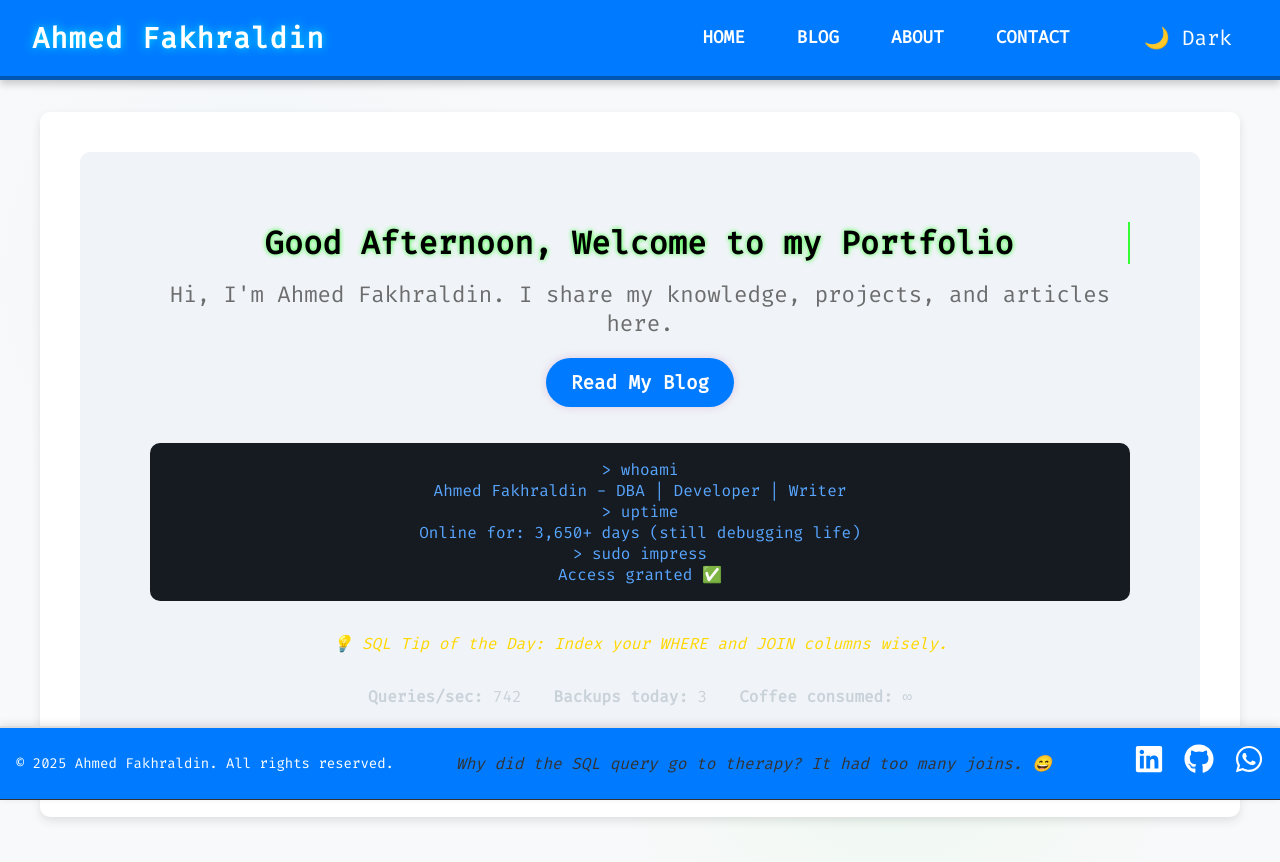
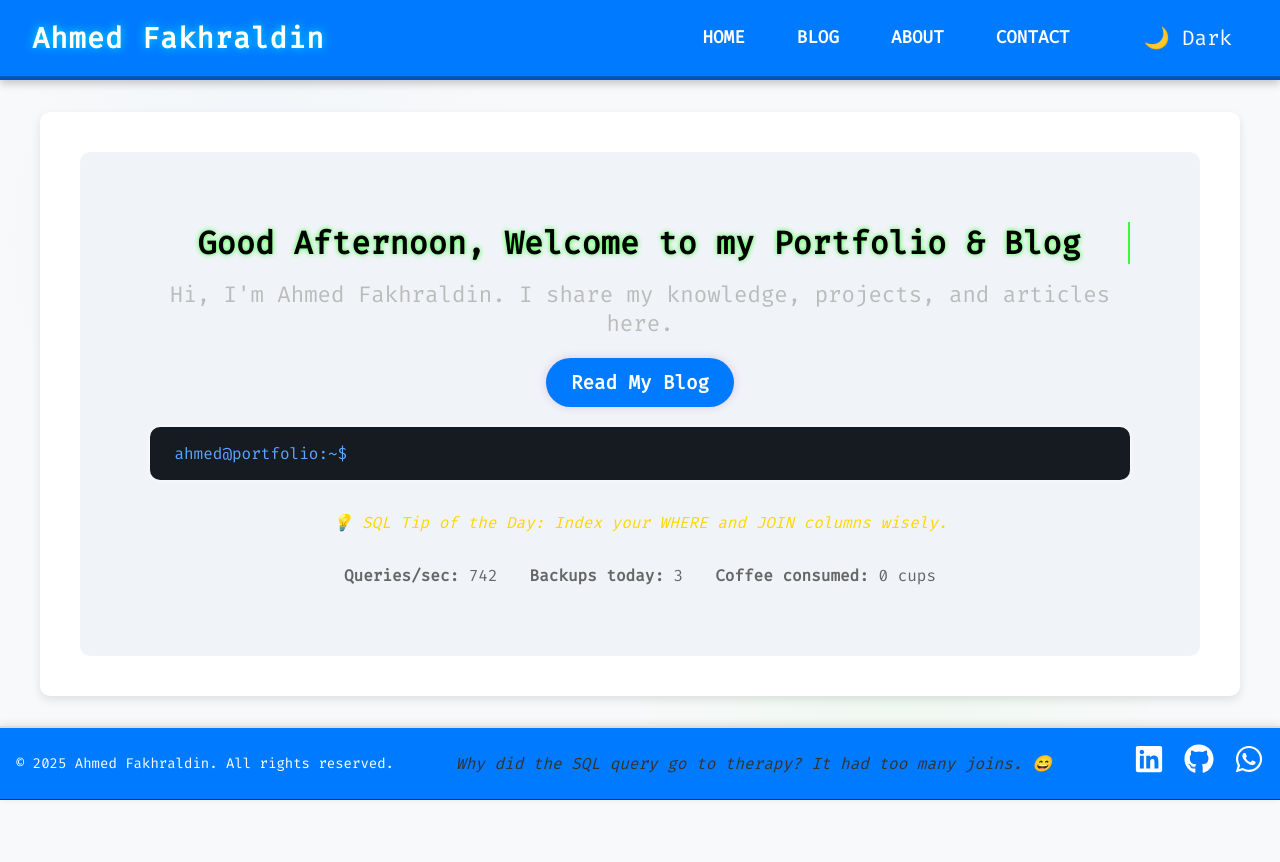
Before and after one commit to AhmedFakhr/my-portfolio-blog, a Next.js app in the folder my-potofolio-blog/: page /home in a window 1280 px wide. Shown: the top 862 px of the page. After the commit the page ends 800 px from the top, so only its background shows below. Built offline with nearby package versions, Linux system fonts and the light colour scheme.

Commit message:
Update terminal, dashboard, and tips part

```diff
--- a/my-potofolio-blog/src/app/globals.css
+++ b/my-potofolio-blog/src/app/globals.css
@@ -65,7 +65,7 @@
 @import url('https://fonts.googleapis.com/css2?family=Fira+Code&display=swap');
 
 :root {
- --bg-color: #121212; /* Dark background */
+    --bg-color: #121212; /* Dark background */
     --text-color: #d1d5db; /* Light text */
     --accent-color: #00e5ff; /* Neon blue for tech accents */
     --terminal-green: #33ff33; /* Bright green for terminal-like feel */
@@ -84,7 +84,7 @@ html.dark {
     background-color: var(--bg-color);
     color: var(--text-color);
     font-family: 'Fira Code', monospace;
-    font-size:16px;
+    font-size: 16px;
     cursor: url('https://cur.cursors-4u.net/cursors/cur-13/cur1140.cur'), auto;
 }
 
@@ -251,9 +251,10 @@ body {
     .dark-mode .footer-links a:hover {
         color: #0077b5; /* LinkedIn blue hover color in dark mode */
     }
-    .footer-links a:hover {
-        color: #0056b3; /* LinkedIn blue hover color in dark mode */
-    }
+
+.footer-links a:hover {
+    color: #0056b3; /* LinkedIn blue hover color in dark mode */
+}
 
 /* Optional: Add specific hover colors for each icon */
 .footer-links a:nth-child(1):hover {
@@ -296,6 +297,7 @@ body {
     text-shadow: 0 0 5px var(--terminal-green);
     border-right: 2px solid var(--terminal-green);
 }
+
 @keyframes blinkCursor {
     0% {
         border-right: 2px solid var(--terminal-green);
@@ -311,11 +313,9 @@ body {
 }
 
 .landing-intro-text {
-    font-size: 1.2rem;
-    color: var(--text-color);
-    margin-bottom: 2rem;
-    opacity: 0.85;
-}
+    font-size: 1.4rem;
+    color: #bbb;
+    margin-bottom: 2rem;}
 
 .landing-cta-button {
     background-color: var(--sql-purple);
@@ -365,7 +365,7 @@ body {
         font-size: 1.1rem;
         text-transform: uppercase;
         position: relative;
-        padding :10px;
+        padding: 10px;
     }
 
         .nav-links a::after {
@@ -425,11 +425,6 @@ body {
     font-weight: 900;
     margin-bottom: 1rem;
     color: #fff;
-}
-.landing-intro-text {
-    font-size: 1.4rem;
-    margin-bottom: 2rem;
-    color: #555;
 }
 
 .landing-cta-button {
@@ -529,6 +524,7 @@ body {
     color: #333;
     margin-bottom: 10px;
 }
+
 .about-text p {
     font-size: 1.1rem;
     color: #555;
@@ -814,6 +810,7 @@ body.dark-mode .blog-link {
 body.dark-mode .header {
     background-color: #333;
 }
+
 body.dark-mode .contact-container {
     background-color: #333;
     color: #f1f1f1;
@@ -1006,3 +1003,90 @@ body.dark-mode .contact-form button {
     color: #ff4d4d;
     font-weight: bold;
 }
+
+.terminal-box {
+    background: #161b22;
+    color: #58a6ff;
+    font-family: 'Fira Code', monospace;
+    padding: 1rem;
+    border-radius: 10px;
+    margin-top: 2rem;
+    box-shadow: 0 0 4px #fff;
+    max-height: 400px;
+    overflow-y: auto;
+}
+.terminal-line {
+    white-space: pre-wrap;
+    margin: 0.1rem 0;
+}
+
+    .terminal-box p {
+        margin: 0.2rem 0;
+    }
+.terminal-prompt {
+    margin-right: 0.5rem;
+    color: #8b949e;
+}
+
+.terminal-input {
+    background: transparent;
+    border: none;
+    color: #58a6ff;
+    font-family: inherit;
+    outline: none;
+    width: 80%;
+    font-size: 1rem;
+}
+
+.sql-tip-box {
+    margin-top: 2rem;
+    color: #ffd700;
+    font-style: italic;
+    cursor: pointer;
+    transition: transform 0.2s ease;
+    text-align: center;
+}
+
+    .sql-tip-box:hover {
+        transform: scale(1.02);
+        text-shadow: 0 0 5px #ffd700aa;
+    }
+
+.dashboard {
+    margin-top: 2rem;
+    display: flex;
+    gap: 2rem;
+    justify-content: center;
+    color: #666;
+}
+
+    .dashboard div {
+        transition: color 0.2s ease;
+        cursor: default;
+    }
+
+        .dashboard div:hover {
+            color: #fff;
+            text-shadow: 0 0 4px #000;
+        }
+
+
+/* Small devices (phones, less than 600px) */
+@media (max-width: 600px) {
+    /* mobile styles */
+}
+
+/* Medium devices (tablets, 600px to 900px) */
+@media (min-width: 601px) and (max-width: 900px) {
+    /* tablet styles */
+}
+
+/* Large devices (laptops, 901px to 1200px) */
+@media (min-width: 901px) and (max-width: 1200px) {
+    /* laptop styles */
+}
+
+/* Extra large devices (desktops, 1200px and up) */
+@media (min-width: 1201px) {
+    /* desktop styles */
+}
--- a/my-potofolio-blog/src/app/home/page.js
+++ b/my-potofolio-blog/src/app/home/page.js
@@ -1,4 +1,4 @@
-'use client'; // Marks this as a client component
+'use client';
 
 import Link from "next/link";
 import { useEffect, useState } from "react";
@@ -6,32 +6,156 @@ import { useEffect, useState } from "react";
 export default function Home() {
     const [greeting, setGreeting] = useState("");
     const [sqlTip, setSqlTip] = useState("");
+    const [input, setInput] = useState("");
+    const [terminalOutput, setTerminalOutput] = useState([]);
+    const [currentDir, setCurrentDir] = useState("~");
+    const [mode, setMode] = useState("bash");
+    const [fileSystem, setFileSystem] = useState({ "~": {} });
 
-    // Function to set greeting based on the time of day
+    const [queries, setQueries] = useState(742);
+    const [backups, setBackups] = useState(3);
+    const [coffee, setCoffee] = useState(0);
+
+    const tips = [
+        "Always use parameterized queries to prevent SQL injection.",
+        "Normalize until it hurts, denormalize until it works.",
+        "Use EXPLAIN to analyze your query performance.",
+        "Index your WHERE and JOIN columns wisely.",
+        "Avoid SELECT * in production queries."
+    ];
+
     useEffect(() => {
         const hours = new Date().getHours();
-        if (hours < 12) {
-            setGreeting("Good Morning");
-        } else if (hours < 18) {
-            setGreeting("Good Afternoon");
-        } else {
-            setGreeting("Good Evening");
-        }
+        if (hours < 12) setGreeting("Good Morning");
+        else if (hours < 18) setGreeting("Good Afternoon");
+        else setGreeting("Good Evening");
     }, []);
 
-    // SQL tips for the day
     useEffect(() => {
-        const tips = [
-            "Always use parameterized queries to prevent SQL injection.",
-            "Normalize until it hurts, denormalize until it works.",
-            "Use EXPLAIN to analyze your query performance.",
-            "Index your WHERE and JOIN columns wisely.",
-            "Avoid SELECT * in production queries."
-        ];
         setSqlTip(tips[Math.floor(Math.random() * tips.length)]);
     }, []);
 
-    // Confetti effect on button hover
+    useEffect(() => {
+        const interval = setInterval(() => {
+            setQueries(q => q + Math.floor(Math.random() * 3));
+        }, 5 * 60 * 1000); // every 5 minutes
+        return () => clearInterval(interval);
+    }, []);
+
+    const getPrompt = () => mode === 'bash' ? `ahmed@portfolio:${currentDir}$` : 'sql>';
+
+    const handleCommand = (cmd) => {
+        let output = "";
+
+        if (mode === 'sql') {
+            if (cmd.toLowerCase() === 'exit') {
+                setMode('bash');
+                return { cmd, res: 'Exiting SQL mode...' };
+            }
+            if (cmd.toLowerCase().startsWith("select")) {
+                return {
+                    cmd,
+                    res: `+----+--------+\n| ID | Name   |\n+----+--------+\n| 1  | Ahmed  |\n| 2  | GPT    |\n+----+--------+`
+                };
+            }
+            return { cmd, res: "Unknown SQL command" };
+        }
+
+        const args = cmd.trim().split(" ");
+        const base = args[0];
+
+        switch (base) {
+            case "help":
+                output = "Available commands: ls, cd, mkdir, touch, clear, sql, exit, help";
+                break;
+            case "clear":
+                setTerminalOutput([]);
+                return null;
+            case "ls":
+                output = Object.keys(fileSystem[currentDir] || {}).join("  ") || "";
+                break;
+            case "mkdir":
+                const folderName = args[1];
+                if (folderName) {
+                    setFileSystem(prev => {
+                        const newFS = { ...prev };
+                        newFS[currentDir][folderName] = {};
+                        return newFS;
+                    });
+                    output = "";
+                } else {
+                    output = "mkdir: missing operand";
+                }
+                break;
+            case "touch":
+                const fileName = args[1];
+                if (fileName) {
+                    setFileSystem(prev => {
+                        const newFS = { ...prev };
+                        newFS[currentDir][fileName] = null;
+                        return newFS;
+                    });
+                    output = "";
+                } else {
+                    output = "touch: missing file operand";
+                }
+                break;
+            case "cd":
+                const dir = args[1];
+                if (dir && fileSystem[currentDir][dir] !== undefined && fileSystem[currentDir][dir] !== null) {
+                    setCurrentDir(currentDir + '/' + dir);
+                } else if (dir === "..") {
+                    const path = currentDir.split("/");
+                    path.pop();
+                    setCurrentDir(path.join("/") || "~");
+                } else {
+                    output = `cd: ${dir}: No such file or directory`;
+                }
+                break;
+            case "sql":
+                setMode("sql");
+                return { cmd, res: "Entering SQL mode... Type 'exit' to return." };
+            case "backup":
+                setBackups(b => b + 1);
+                output = "Backup completed successfully ✅";
+                break;
+            default:
+                output = `Command not found: ${cmd}`;
+        }
+
+        return { cmd, res: output };
+    };
+
+    const handleSubmit = (e) => {
+        e.preventDefault();
+        if (!input.trim()) return;
+
+        const result = handleCommand(input);
+        if (result) setTerminalOutput([...terminalOutput, result]);
+        setInput("");
+    };
+
+    // Typing Effect
+    const TypingEffect = () => {
+        useEffect(() => {
+            const message = "Welcome to my Portfolio & Blog ";
+            let index = 0;
+            const typingElement = document.getElementById("typing-effect");
+
+            const typingInterval = setInterval(() => {
+                if (typingElement) typingElement.innerHTML += message[index];
+                index++;
+
+                if (index === message.length) clearInterval(typingInterval);
+            }, 100);
+
+            return () => clearInterval(typingInterval);
+        }, []);
+
+        return <span id="typing-effect"></span>;
+    };
+
+    // Confetti Effect
     const triggerConfetti = () => {
         const script = document.createElement("script");
         script.src = "https://cdn.jsdelivr.net/npm/canvas-confetti";
@@ -46,34 +170,10 @@ export default function Home() {
         };
     };
 
-    // Fun typing effect on page load
-    const TypingEffect = () => {
-        useEffect(() => {
-            const message = "Welcome to my Portfolio";
-            let index = 0;
-            const typingElement = document.getElementById("typing-effect");
-
-            const typingInterval = setInterval(() => {
-                if (typingElement) typingElement.innerHTML += message[index];
-                index++;
-
-                if (index === message.length) {
-                    clearInterval(typingInterval);
-                }
-            }, 100);
-
-            return () => clearInterval(typingInterval);
-        }, []);
-
-        return <span id="typing-effect"></span>;
-    };
-
     return (
         <div className="landing-home-container dark:landing-home-container-dark">
-            <div className="floating-particles-background"></div>
-
             <div className="landing-content-wrapper dark:landing-content-wrapper-dark">
-                <h1 className="landing-main-heading dark:landing-main-heading-dark typing-effect">
+                <h1 className="landing-main-heading dark:landing-main-heading-dark">
                     {greeting}, <TypingEffect />
                 </h1>
 
@@ -89,52 +189,58 @@ export default function Home() {
                     Read My Blog
                 </Link>
 
-                {/* Terminal Style Section */}
-                <div style={{
-                    marginTop: '3rem',
-                    backgroundColor: '#161b22',
-                    padding: '1rem',
-                    borderRadius: '10px',
-                    fontFamily: 'Fira Code, monospace',
-                    color: '#58a6ff',
-                }}>
-                    <p>&gt; whoami</p>
-                    <p>Ahmed Fakhraldin - DBA | Developer | Writer</p>
-                    <p>&gt; uptime</p>
-                    <p>Online for: 3,650+ days (still debugging life)</p>
-                    <p>&gt; sudo impress</p>
-                    <p>Access granted ✅</p>
+                {/* Terminal Interface */}
+                <div className="terminal-box">
+                    {terminalOutput.map((entry, idx) => (
+                        <div key={idx}>
+                            <p><span className="prompt">{getPrompt()}</span> {entry.cmd}</p>
+                            <pre>{entry.res}</pre>
+                        </div>
+                    ))}
+                    <form onSubmit={handleSubmit}>
+                        <span className="prompt">{getPrompt()}</span>
+                        <input
+                            className="terminal-input"
+                            value={input}
+                            onChange={(e) => setInput(e.target.value)}
+                            autoFocus
+                        />
+                    </form>
                 </div>
 
-                {/* SQL Tip Section */}
-                <div style={{
-                    marginTop: '2rem',
-                    color: '#ffd700',
-                    fontStyle: 'italic',
-                }}>
+                {/* SQL Tip */}
+                <div
+                    className="sql-tip-box"
+                    onClick={() => setSqlTip(tips[Math.floor(Math.random() * tips.length)])}
+                    title="Click to get another tip!"
+                >
                     💡 SQL Tip of the Day: {sqlTip}
                 </div>
 
-                {/* Fake DB Dashboard */}
-                <div style={{
-                    marginTop: '2rem',
-                    display: 'flex',
-                    gap: '2rem',
-                    justifyContent: 'center',
-                    color: '#c9d1d9'
-                }}>
-                    <div>
-                        <strong>Queries/sec:</strong> 742
+                {/* Interactive Dashboard */}
+                <div className="dashboard">
+                    <div title="Live DB query traffic 🚀">
+                        <strong>Queries/sec:</strong> {queries}
                     </div>
-                    <div>
-                        <strong>Backups today:</strong> 3
+                    <div
+                        title="Click to run a backup!"
+                        onClick={() => {
+                            setTerminalOutput(prev => [...prev, { cmd: 'backup', res: 'Backup completed successfully ✅' }]);
+                            setBackups(b => b + 1);
+                        }}
+                        style={{ cursor: "pointer" }}
+                    >
+                        <strong>Backups today:</strong> {backups}
                     </div>
-                    <div>
-                        <strong>Coffee consumed:</strong> ∞
+                    <div
+                        title="Click to drink ☕"
+                        onClick={() => setCoffee(c => c + 1)}
+                        style={{ cursor: "pointer" }}
+                    >
+                        <strong>Coffee consumed:</strong> {coffee} cups
                     </div>
                 </div>
             </div>
-
         </div>
     );
 }
```
Also changed, not shown: my-potofolio-blog/src/app/page.js (+185 -79 lines).
